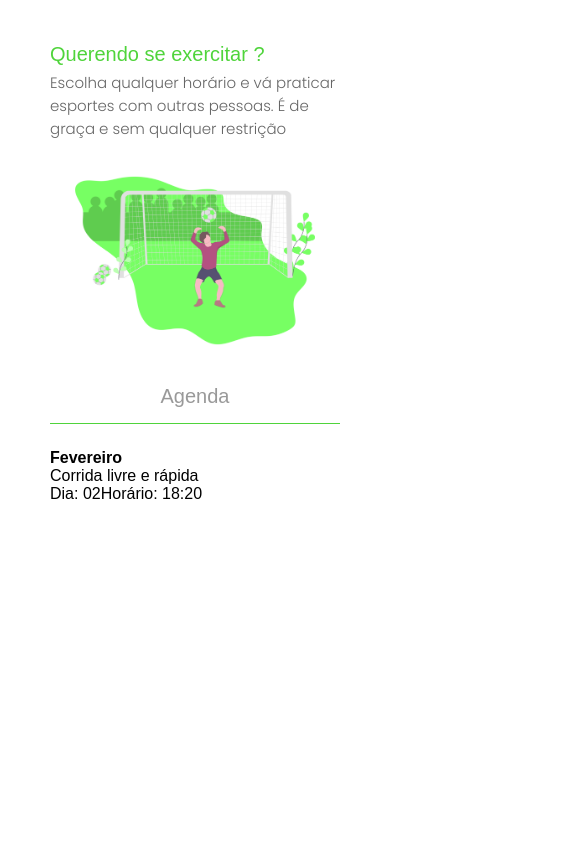
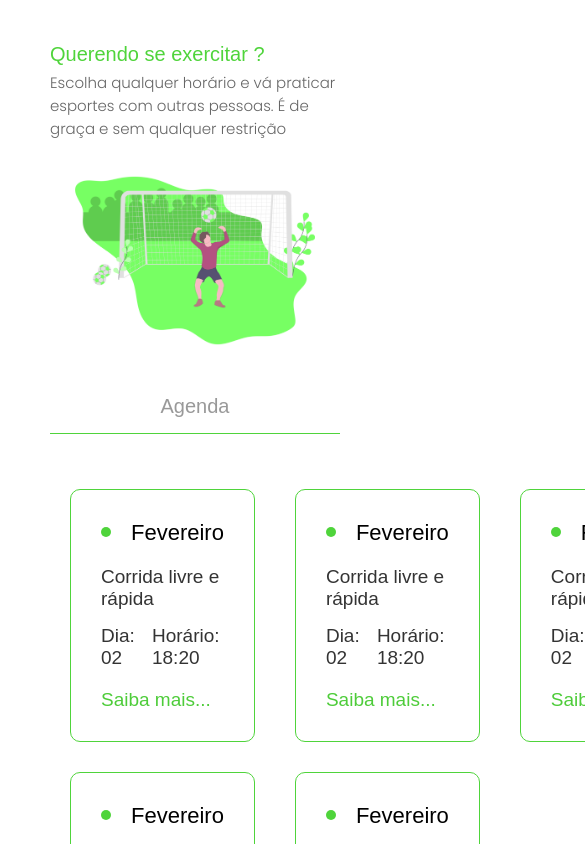
Before and after one commit to henrique2003/Sporgenda-front-end, a React (Create React App) app: page / in a window 390 px wide. Shown: the top 844 px of the page, 585 px wide, since content can reach past the window. Built offline with nearby package versions, Linux system fonts and the light colour scheme.

Commit message:
style: responsive home schedule to web

```diff
--- /dev/null
+++ b/src/pages/Home/components/Schedule/components/ScheduleItem/index.tsx
@@ -0,0 +1,23 @@
+import React from 'react'
+import { Link } from 'react-router-dom'
+import './style.css'
+
+const ScheduleItem: React.FC = () => {
+  return (
+    <div className="schedule">
+      <div className="content">
+        <div className="card_header">
+          <div className="green_point"></div><h4>Fevereiro</h4>
+        </div>
+        <p>Corrida livre e rápida</p>
+        <section>
+          <span>Dia: 02</span>
+          <span>Horário: 18:20</span>
+        </section>
+        <Link to={`/mais/${12}`}>Saiba mais...</Link>
+      </div>
+    </div>
+  )
+}
+
+export default ScheduleItem
--- /dev/null
+++ b/src/pages/Home/components/Schedule/components/ScheduleItem/style.css
@@ -0,0 +1,52 @@
+.schedule {
+  border: 1px solid #4fd43b;
+  border-radius: 10px;
+  padding: 30px;
+  margin: 0 20px;
+  margin-top: 30px;
+}
+
+.card_header {
+  display: flex;
+  margin-bottom: 20px;
+}
+
+.schedule .content .card_header h4 {
+  font-size: rgba(0, 0, 0, 0.8);
+  font-weight: 300;
+  font-size: 22px;
+}
+
+.schedule .content .card_header .green_point {
+  width: 10px;
+  height: 10px;
+  background: #4fd43b;
+  border-radius: 50%;
+  margin-top: 7px;
+  margin-right: 20px;
+}
+
+.schedule .content p {
+  color: rgba(0, 0, 0, 0.8);
+  margin-bottom: 15px;
+  font-weight: 300;
+  font-size: 19px;
+}
+
+.schedule .content section {
+  display: flex;
+  color: rgba(0, 0, 0, 0.8);
+  margin-bottom: 20px;
+  font-weight: 300;
+  font-size: 19px;
+}
+
+.schedule .content section span:last-child {
+  margin-left: 15px;
+}
+
+.schedule .content a {
+  color: #4ecc3a;
+  text-decoration: none;
+  font-size: 19px;
+}
--- a/src/pages/Home/components/Schedule/index.tsx
+++ b/src/pages/Home/components/Schedule/index.tsx
@@ -1,5 +1,6 @@
 import React from 'react'
 import './style.css'
+import ScheduleItem from './components/ScheduleItem/index'
 
 const Schedule: React.FC = () => {
   return (
@@ -8,18 +9,11 @@ const Schedule: React.FC = () => {
         <h3>Agenda</h3>
       </div>
       <div className="row">
-        <div className="row_schedules">
-          <div className="card">
-            <div className="content">
-              <h4>Fevereiro</h4>
-              <p>Corrida livre e rápida</p>
-              <div className="row">
-                <span>Dia: 02</span>
-                <span>Horário: 18:20</span>
-              </div>
-            </div>
-          </div>
-        </div>
+        <ScheduleItem />
+        <ScheduleItem />
+        <ScheduleItem />
+        <ScheduleItem />
+        <ScheduleItem />
       </div>
     </div>
   )
--- a/src/pages/Home/components/Schedule/style.css
+++ b/src/pages/Home/components/Schedule/style.css
@@ -1,6 +1,7 @@
 .wrapper_schedules .wrapper_title {
   max-width: 300px;
   margin: 0 auto;
+  margin-top: 10px;
 }
 
 .wrapper_schedules .wrapper_title h3 {
@@ -11,6 +12,11 @@
   border-bottom: 1px solid #4fd43b;
   padding-bottom: 5px;
   margin-bottom: 25px;
+}
+
+.wrapper_schedules .row {
+  display: grid;
+  grid-template-columns: repeat(3, 1fr);
 }
 
 /* Tablets */
```
